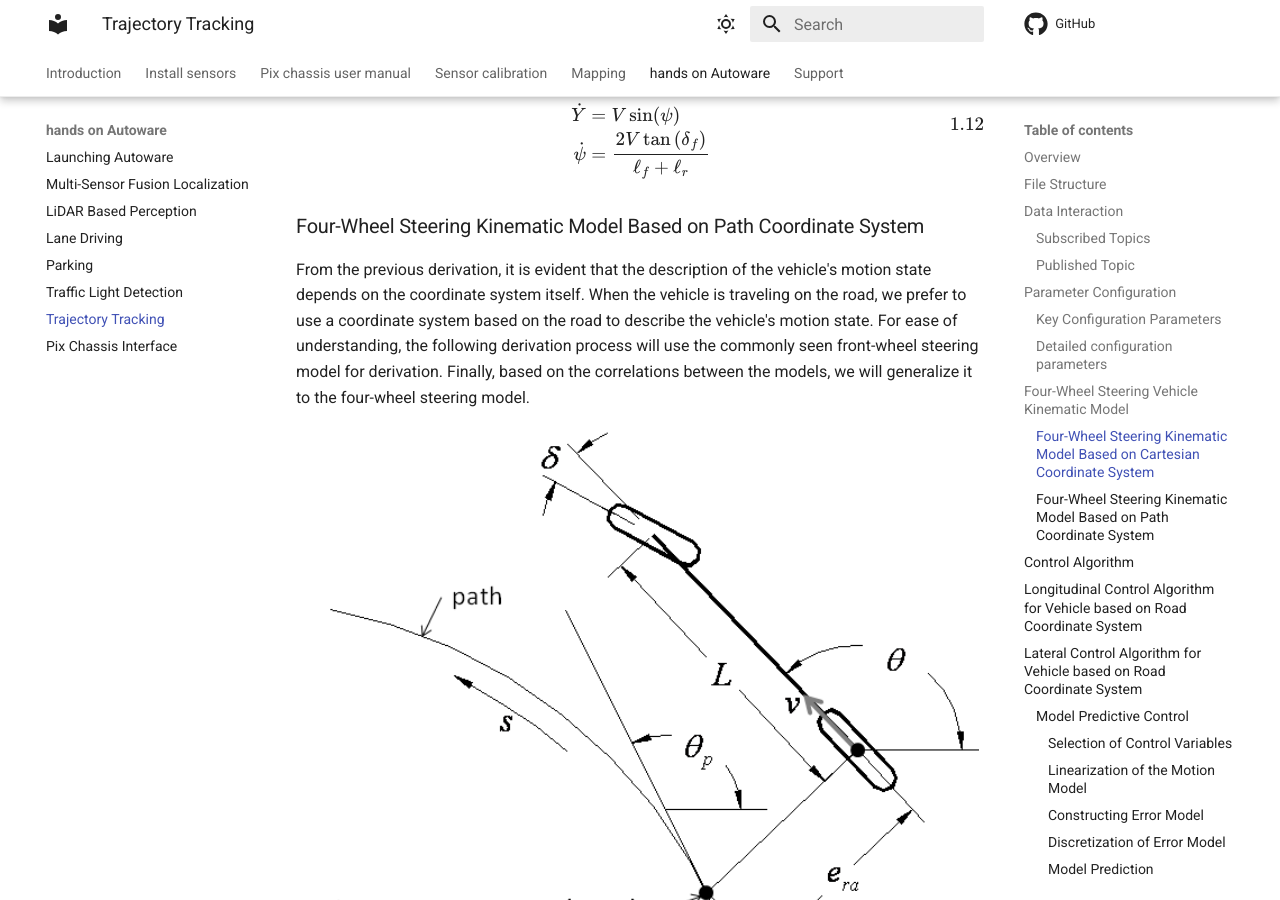
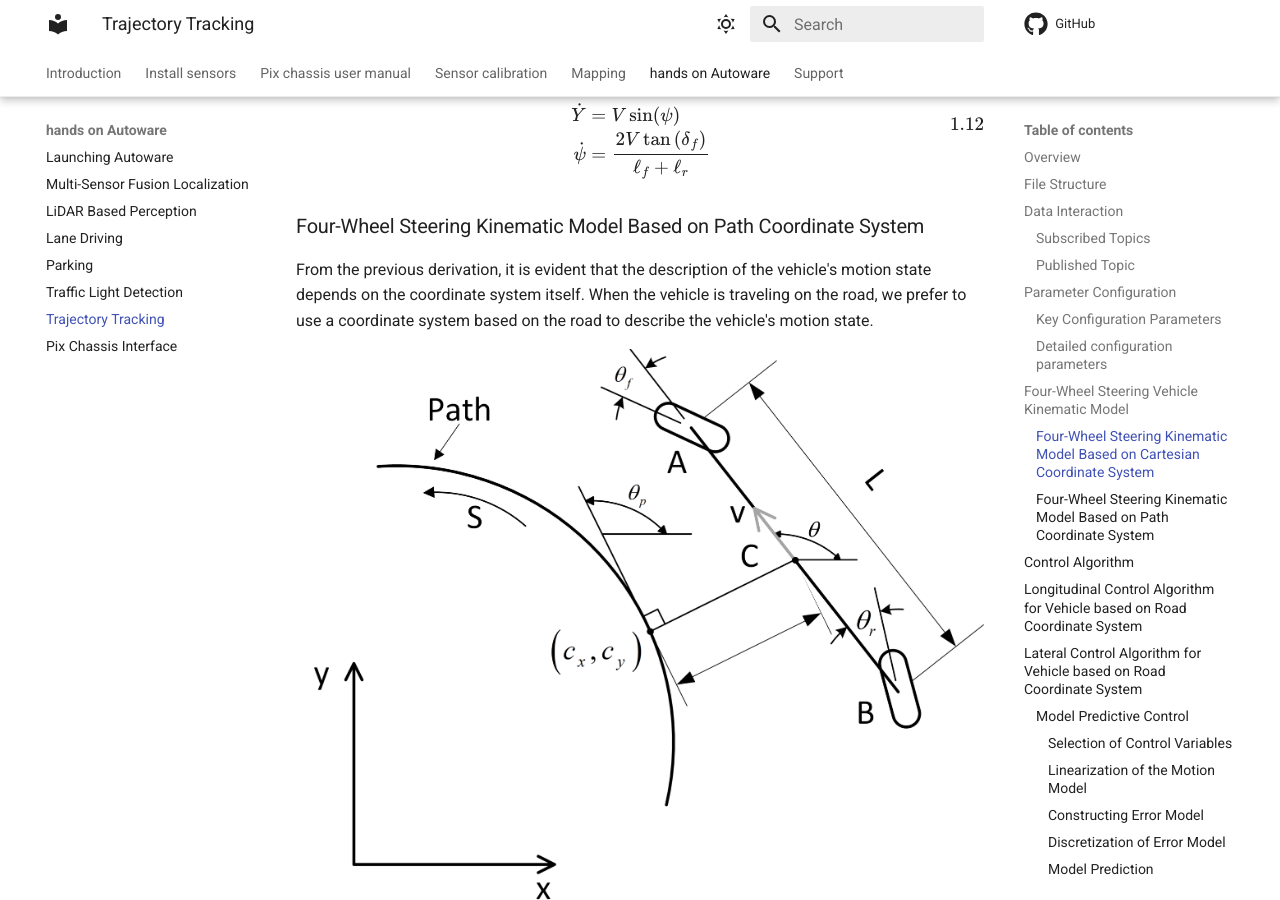
Before and after one commit to pixmoving-moveit/pixkit-documentation-en, an MkDocs documentation site: the page built from docs/hands-on-Autoware/trajectory-follower.md, in a window 1280 px wide and 900 px high, scrolled down 9796 px. Built offline with MkDocs 1.6.1 and Material for MkDocs 9.7.7, drawn with Linux system fonts in a browser that asks for light colours.

Commit message:
fix: Replace the image of the front-wheel steering model with a four-wheel steering model

```diff
--- a/docs/hands-on-Autoware/trajectory-follower.md
+++ b/docs/hands-on-Autoware/trajectory-follower.md
@@ -208,7 +208,7 @@ Assuming that the front and rear wheels steer in the same magnitude but opposite
 </div>
 
 ### Four-Wheel Steering Kinematic Model Based on Path Coordinate System
-From the previous derivation, it is evident that the description of the vehicle's motion state depends on the coordinate system itself. When the vehicle is traveling on the road, we prefer to use a coordinate system based on the road to describe the vehicle's motion state. For ease of understanding, the following derivation process will use the commonly seen front-wheel steering model for derivation. Finally, based on the correlations between the models, we will generalize it to the four-wheel steering model.
+From the previous derivation, it is evident that the description of the vehicle's motion state depends on the coordinate system itself. When the vehicle is traveling on the road, we prefer to use a coordinate system based on the road to describe the vehicle's motion state.
 
 ![base_on_path_coordinate_of_four_wheel_steering_model](images/base_on_path_coordinate_of_four_wheel_steering_model.png)
 
```
Also changed, not shown: docs/hands-on-Autoware/images/base_on_path_coordinate_of_four_wheel_steering_model.png.
